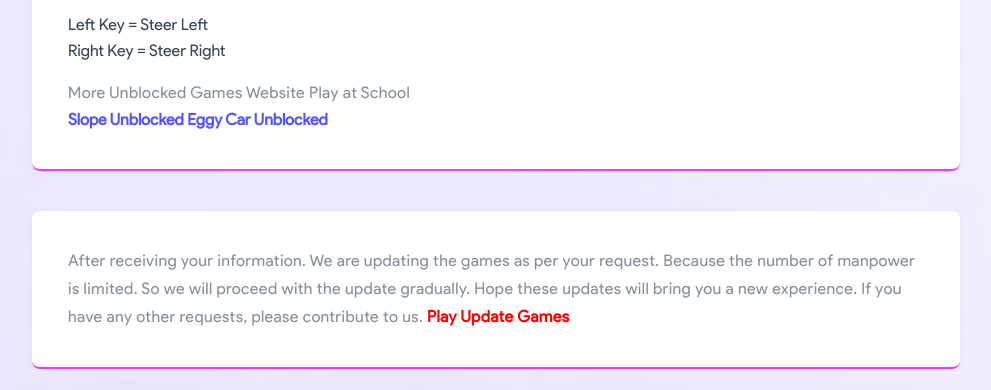
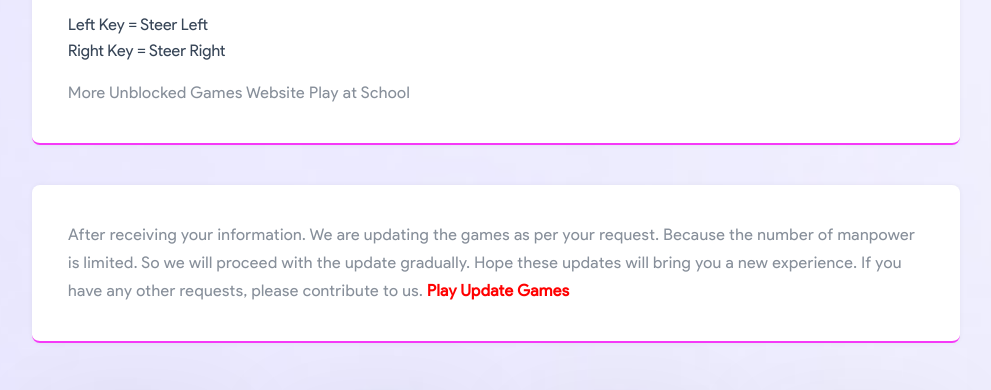
Before and after one commit to papas-games/papasgames.github.io, a website: page index.html in a window 1280 px wide. Shown: the part 972-1362 px from the top of the page, without its empty margins (278-1269 px from the left). Drawn offline with Linux system fonts and the light colour scheme.

Commit message:
Update index.html

```diff
--- a/index.html
+++ b/index.html
@@ -201,10 +201,7 @@
 					</ul></p>
           <p class="welcome-cta__text nftmax-lspacing">More Unblocked Games Website Play at School</p>
           <ul>
-            <li>
-              <a href="https://tbg95.github.io/slope/">Slope Unblocked</a>
-              <a href="https://eggy-car.github.io/">Eggy Car Unblocked</a>
-            </li>
+
           </ul>
 				</div>
 			  </div>
```
